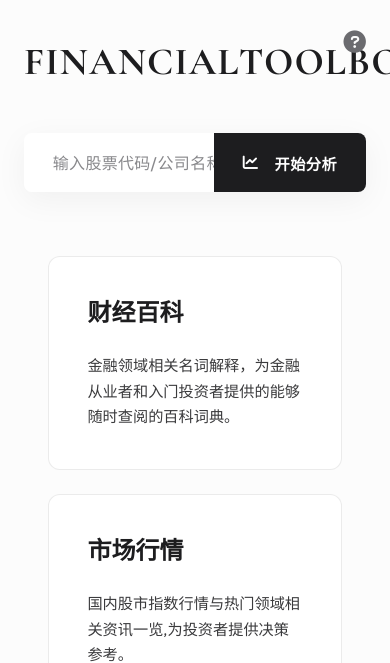
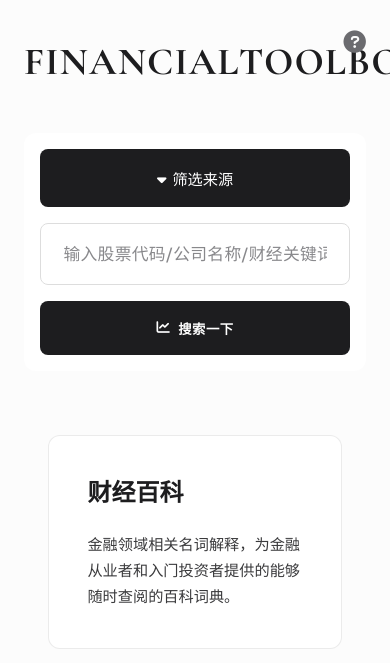
Before and after one commit to l1xiaobei/Python_SearchEngine, a Flask app: page / in a window 390 px wide; the page is wider, and only the part inside the window is pictured. Shown: the top 663 px of that part. Run offline with Flask 3, Linux system fonts and the light colour scheme; parts of the project's set-up code (start-up, migrations or seed data) failed here and were passed over.

Commit message:
ver 0.1.2

```diff
--- a/main.py
+++ b/main.py
@@ -49,18 +49,26 @@ def index():
 # 这个装饰器告诉 Flask，当用户访问应用的根 URL（即 http://127.0.0.1:5000/ 或类似的地址）时，调用 index() 函数来处理该请求。
 
 #@app.route('/search', methods=['GET']) # 搜索处理路由装饰器 指定接受GET/POST请求
-@app.route('/search', methods=['GET', 'POST']) # 搜索处理路由装饰器
+@app.route('/search', methods=['GET', 'POST'])
 def search():
-    # 获取表单数据，'query' 是表单输入框的 name 属性值
     query = ''
+    source = ''
+
     if request.method == 'POST':
-        query = request.form.get('query', '')
-    elif request.method == 'GET':
-        query = request.args.get('query', '')
-    #query = request.form['query'] # 如果是GET请求，使用request.args # 如果是POST请求，使用request.form
-    #
-    search_results = search_engine.search(query)  # 在 Elasticsearch 中搜索
-    return render_template('result.html', query=query, results=search_results)
+        query = request.form.get('query', '').strip()
+        source = request.form.get('source', '').strip()
+    else:  # GET 请求
+        query = request.args.get('query', '').strip()
+        source = request.args.get('source', '').strip()
+
+    # 假设 search_engine.search 支持传入 source 过滤参数
+    # 如果没有该功能，需要你自己实现过滤逻辑
+    if source:
+        search_results = search_engine.search(query, source=source)
+    else:
+        search_results = search_engine.search(query)
+
+    return render_template('result.html', query=query, source=source, results=search_results)
 
 # 加载 JSON 词条数据
 def load_entries():
@@ -132,4 +140,4 @@ def macroEco():
     )
 
 if __name__ == '__main__':
-    app.run(debug=True) # 启动 Flask 开发服务器，debug=True 表示开启调试模式，方便开发时自动重载和显示错误信息
+    app.run(debug=True) #   ，debug=True 表示开启调试模式，方便开发时自动重载和显示错误信息
--- a/static/entries.json
+++ b/static/entries.json
@@ -3,6 +3,11 @@
         "title": "A股",
         "content": "A股的正式名称是人民币普通股票。它是由中国境内的公司发行，供境内机构、组织或个人（不含台、港、澳投资者）以人民币认购和交易的普通股股票。A股不是实物股票，以无纸化电子记账，实行“T+1”交割制度，有涨跌幅（10%）限制，参与投资者为中国大陆机构或个人。"
     },
+    "Bshares": {
+        "title": "B股",
+        "content": "B股的正式名称是人民币特种股票，它是以人民币标明面值，以外币认购和买卖，在境内上海证券交易所、深圳证券交易所上市交易的。1991年第一只B股上海电真空B股发行。又称境内上市外资股，是指在中国境内注册的股份有限公司向境内外投资者发行并在中国境内证券交易所上市交易的股票。境内上市外资股采取记名股票形式，以人民币标明面值，以外币认购、买卖。"
+    },
+
     "liquidity": {
         "title": "流动性",
         "content": "流动性是指资产能够快速变现为现金的能力，且不影响其市场价格。流动性高的资产通常风险较低。"
--- a/templates/index.html
+++ b/templates/index.html
@@ -60,27 +60,28 @@
     }
 
     .search-box {
-      position: relative;
+      display: flex;
+      flex-direction: column;
+      gap: 1rem;
       border-radius: 12px;
       overflow: hidden;
-      box-shadow: 0 8px 32px rgba(0,0,0,0.05);
+      /*box-shadow: 0 8px 32px rgba(0,0,0,0.05);*/
       transition: transform 0.3s cubic-bezier(0.23, 1, 0.32, 1);
-    }
-
-    .search-box:hover {
-      transform: translateY(-2px);
+      padding: 1rem;
+      background: var(--card-bg);
     }
 
     .search-input {
       width: 100%;
-      padding: 1.6rem 2.4rem;
-      border: none;
+      padding: 1.2rem 1.4rem;
+      border: 1px solid #ddd;
       background: var(--card-bg);
       font-family: var(--font-sans);
-      font-size: 1.1rem;
+      font-size: 1.05rem;
       font-weight: 500;
       color: var(--primary-color);
       letter-spacing: 0.3px;
+      border-radius: 8px;
     }
 
     .search-input::placeholder {
@@ -88,12 +89,14 @@
       opacity: 0.8;
     }
 
+    .search-bar-top {
+      display: flex;
+      align-items: center;
+      gap: 1rem;
+    }
+
     .search-button {
-      position: absolute;
-      right: 0;
-      top: 0;
-      height: 100%;
-      padding: 0 2.8rem;
+      padding: 1.1rem 1.1rem;
       background: var(--primary-color);
       color: #ffffff;
       border: none;
@@ -102,13 +105,32 @@
       font-weight: 600;
       letter-spacing: 0.5px;
       transition: background 0.25s ease;
+      border-radius: 8px;
       display: flex;
       align-items: center;
-      gap: 1rem;
+      gap: 0.5rem;
+      white-space: nowrap; /*不换行*/
     }
 
     .search-button:hover {
       background: #2d2d2f;
+    }
+
+    .filter-toggle {
+      padding: 1.1rem 1.1rem;
+      background: var(--primary-color);
+      color: #ffffff;
+      border: none;
+      border-radius: 8px;
+      font-family: var(--font-sans);
+      font-size: 0.95rem;
+      cursor: pointer;
+      transition: background 0.2s ease;
+      white-space: nowrap;
+    }
+
+    .filter-toggle:hover {
+      background: #2d2d2f
     }
 
     .features {
@@ -219,18 +241,18 @@
         margin-bottom: 2.5rem;
       }
 
-      .search-box {
-        border-radius: 8px;
-      }
-
-      .search-input {
-        padding: 1.2rem 1.8rem;
-        font-size: 1rem;
+      .search-bar-top {
+        flex-direction: column;
+        align-items: stretch;
       }
 
       .search-button {
-        padding: 0 1.8rem;
-        font-size: 0.95rem;
+        width: 100%;
+        justify-content: center;
+      }
+
+      .filter-toggle {
+        width: 100%;
       }
 
       .features {
@@ -250,9 +272,8 @@
     <i class="fas fa-question-circle"></i>
     <div class="tooltip">
       欢迎使用 FinancialToolBox！<br>
-      - 输入关键词或公司名称即可搜索<br>
-      - 点击“开始分析”按钮获取结果<br>
-      - 功能包括：实时行情、行业资讯和宏观经济数据
+      - 若要检索政策文件，请在点击筛选来源后输入“政策库”。<br>
+      - 由于所使用的聚宽数据api未开通会员，股市指数数据无法实时更新，请见谅。
     </div>
   </div>
 
@@ -261,11 +282,20 @@
 
     <div class="search-container">
       <form action="/search" method="post" class="search-box">
-        <input type="text" name="query" class="search-input" placeholder="输入股票代码/公司名称/财经关键词..." autocomplete="off" required>
-        <button type="submit" class="search-button">
-          <i class="fas fa-chart-line"></i>
-          开始分析
-        </button>
+        <div class="search-bar-top">
+          <button type="button" class="filter-toggle" onclick="toggleSourceInput()">
+            <i class="fas fa-caret-down" style="margin-right:6px;"></i>筛选来源
+          </button>
+          <input type="text" name="query" class="search-input" placeholder="输入股票代码/公司名称/财经关键词..." autocomplete="off" required>
+          <button type="submit" class="search-button">
+            <i class="fas fa-chart-line" ></i>
+            搜索一下
+          </button>
+        </div>
+
+        <div id="source-field" style="display: none;">
+          <input type="text" name="source" class="search-input" placeholder="输入来源名称，如 新华社、央视新闻 等...">
+        </div>
       </form>
     </div>
 
@@ -310,6 +340,11 @@
       document.getElementById('current-time').textContent = formattedDate;
     }
 
+    function toggleSourceInput() {
+      const sourceField = document.getElementById('source-field');
+      sourceField.style.display = sourceField.style.display === 'none' ? 'block' : 'none';
+    }
+
     updateTime();
     setInterval(updateTime, 1000);
   </script>
--- a/templates/result.html
+++ b/templates/result.html
@@ -183,7 +183,7 @@
                             <a href="{{ result.url }}">{{ result.title | safe }}</a>
                         </h2>
                         <div class="result-meta">
-                            来源：{{ result.source }} | 时间：{{ result.timestamp[:10] }} | [DEBUG]相关性得分：{{ result.score }}
+                            来源：{{ result.source }} | 时间：{{ result.timestamp[:10] }}
                         </div>
                         <p class="result-snippet">{{ result.content | safe }}</p>
                         <div class="result-url">{{ result.url }}</div>
--- a/templates/stock.html
+++ b/templates/stock.html
@@ -201,5 +201,6 @@
       {% endif %}
     </div>
   </div>
+  <script src="{{ url_for('static', filename='/index.js') }}"></script>
 </body>
 </html>
```
Also changed, not shown: DEVLOG.md (+1 -0 lines), engine/searchEngine.py (+35 -22 lines), 2 other files.
